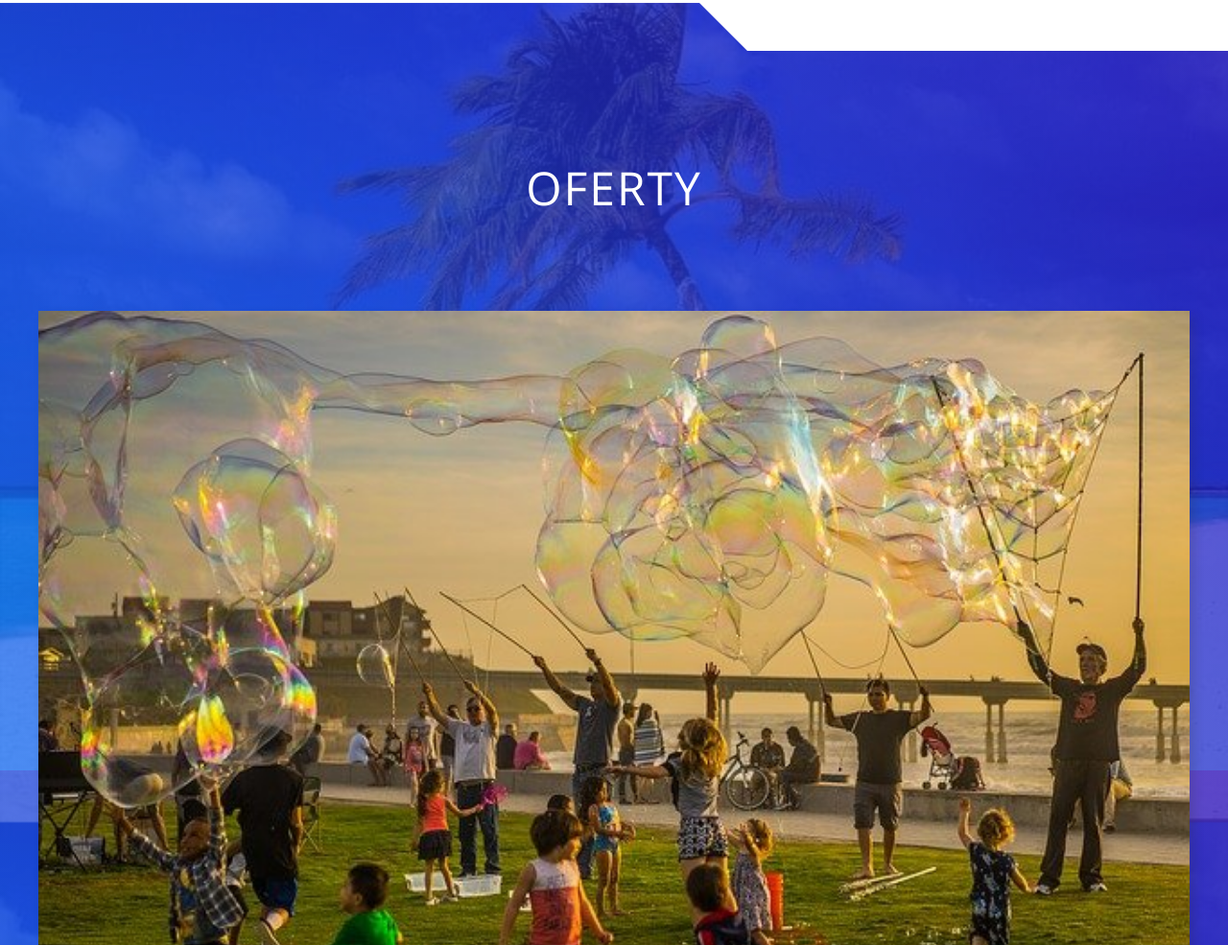
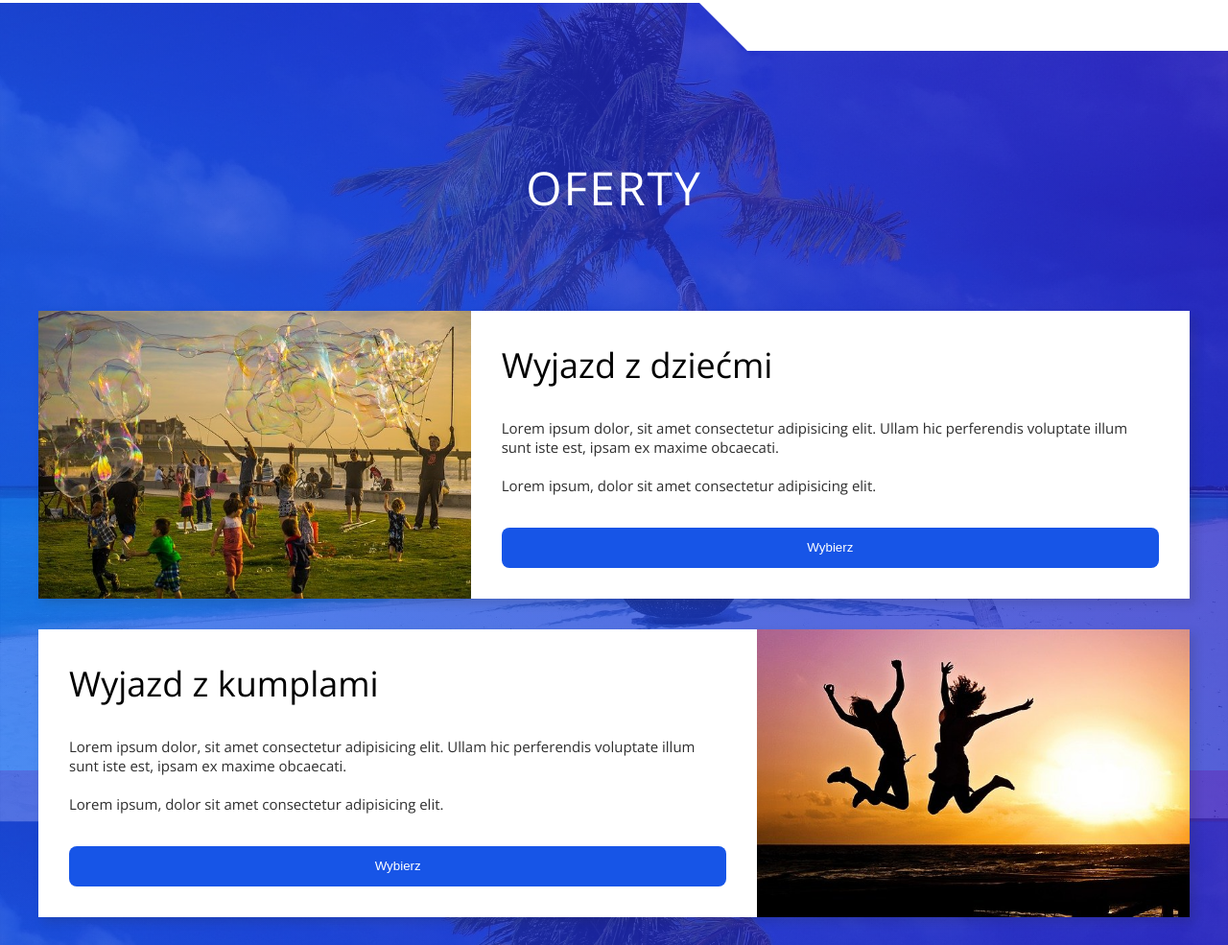
Before and after one commit to sldata/Tropical-Paradise-Website, a website: page index.html in a window 1280 px wide. Shown: the part 3851-4836 px from the top of the page at 96% size. Drawn offline with nearby package versions, Linux system fonts and the light colour scheme.

Commit message:
added responiveneness in offers section

```diff
--- a/src/sass/_styles.scss
+++ b/src/sass/_styles.scss
@@ -277,16 +277,16 @@ body {
 				margin: 0 auto;
 				width: 70%;
 				list-style: none;
-				&-item{
+				&-item {
 					padding: 1em;
 					font-size: 1.4rem;
 					border-bottom: 1px solid $light-white;
-					&:last-child{
+					&:last-child {
 						border-bottom: none;
 					}
 				}
 			}
-			&-btn{
+			&-btn {
 				@include islandsCardStyles;
 				bottom: 2em;
 				padding: 1em;
@@ -295,7 +295,7 @@ body {
 				border: none;
 				background-color: $green-color;
 				cursor: pointer;
-				&::before{
+				&::before {
 					background-color: $green-color-hover;
 				}
 			}
@@ -303,44 +303,44 @@ body {
 	}
 }
 
-
 // OFFERS
 
-.offers{
+.offers {
 	position: relative;
 	@include heroImages('../img/maldives-small.jpg');
 	overflow: hidden;
-	.section-heading{
+	.section-heading {
 		color: $pure-white;
-
 	}
-	&__option{
+	&__option {
 		margin: 1em 0;
 		box-shadow: 5px 5px 10px #2e2e2e2e;
 		background-color: $pure-white;
 		overflow: hidden;
 
-		&-img{
+		&-img {
 			width: 100%;
-			transition: transform .3s;
-			&:hover{
+			transition: transform 0.3s;
+			&:hover {
 				transform: scale(1.1);
 			}
 		}
-		&-info{
+		&-info {
 			padding: 2em;
+			background-color: $pure-white;
+			z-index: 10;
 		}
-		&-heading{
+		&-heading {
 			margin-bottom: 0.5em;
 			font-size: 2.4rem;
 			font-weight: 300;
 		}
-		&-text{
+		&-text {
 			margin-bottom: 0.5em;
 			font-size: 1.3rem;
 			color: $dark;
 		}
-		&-btn{
+		&-btn {
 			margin-top: 1em;
 			padding: 0.8em;
 			width: 100%;
@@ -349,7 +349,7 @@ body {
 			border: none;
 			border-radius: 8px;
 			cursor: pointer;
-			&::before{
+			&::before {
 				background-color: $secondary-color;
 			}
 		}
@@ -381,6 +381,33 @@ body {
 		&__img {
 			margin-bottom: 0;
 			min-height: 300px;
+		}
+	}
+	.offers {
+		&__option {
+			display: flex;
+			margin: 2em 0;
+			width: 100%;
+
+			&-img {
+				width: 50%;
+				height: auto;
+				&--right {
+					order: 1;
+				}
+			}
+			&-info{
+				display: flex;
+				flex-direction: column;
+				justify-content: space-between;
+			}
+			&-heading{
+				margin-bottom: 0.5em;
+				font-size: 3.6rem;
+			}
+			&-btn{
+				padding: 1em;
+			}
 		}
 	}
 }
@@ -418,14 +445,14 @@ body {
 			font-size: 2.2rem;
 		}
 	}
-	.islands{
-		&__cards{
+	.islands {
+		&__cards {
 			display: flex;
 			justify-content: center;
 			flex-wrap: wrap;
 		}
 
-		&__card{
+		&__card {
 			margin: 1em;
 			width: 45%;
 		}
@@ -466,6 +493,21 @@ body {
 		}
 	}
 
+	.offers{
+		background-image: $blue-gradient, url('../img/maldives-big.jpg');
+		&__option{
+			&-img{
+
+				object-fit: cover;
+				height: 300px;
+			}
+
+			&-text{
+				font-size: 1.5rem;
+			}
+		}
+	}
+
 	.hero-img {
 		padding: 40rem 2em;
 		background-image: $blue-gradient, url('../img/bora-bora-big.jpg');
@@ -480,9 +522,9 @@ body {
 	}
 }
 
-@media (min-width: 1100px){
-	.islands{
-		&__card{
+@media (min-width: 1100px) {
+	.islands {
+		&__card {
 			width: 30%;
 		}
 	}
```
Also changed, not shown: dist/css/main.min.css.
